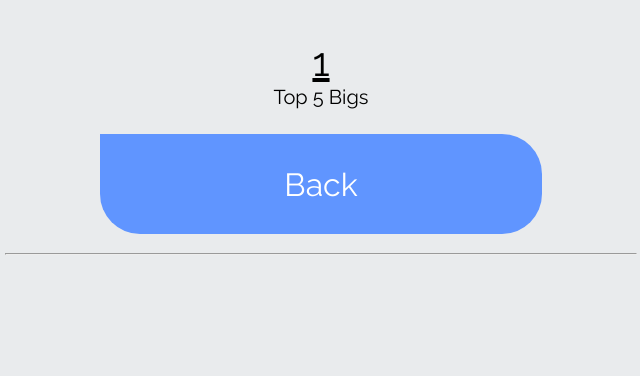
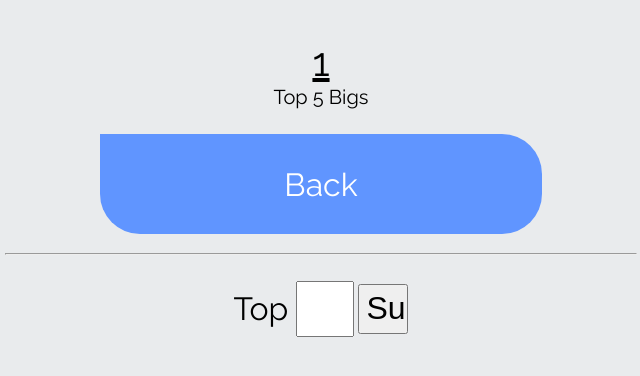
Before and after one commit to aibarrola/InterestMatcher, a Flask app: page /littles/1 in a window 1280 px wide. Shown: the top 376 px of the page, without its empty margins (319-959 px from the left). Run offline with Flask 2, Linux system fonts and the light colour scheme.

Commit message:
added number input

```diff
--- a/static/styles.css
+++ b/static/styles.css
@@ -146,3 +146,20 @@ body {
     border-top-left-radius: 5px;
     border-top-right-radius: 5px;;
 }
+
+
+/* input */
+.inputDiv{
+    text-align:center
+}
+input{
+    height: 50px;
+    width: 50px;
+    font-size: 2em;
+
+}
+
+.top{
+    font-size: 2em;
+
+}
--- a/templates/littleMatch.html
+++ b/templates/littleMatch.html
@@ -8,6 +8,15 @@
     <div class = "vMenu">
         <a href="/littles" class="nav-btn-second">Back</a>
         <hr>
+    </div>
+
+    <div class="inputDiv">
+        <form>
+            <label class="top"> Top </label>
+            <input type="number">
+            <input type="submit">
+        </form>
+
     </div>
 
     <div id="littleGroup">
```
